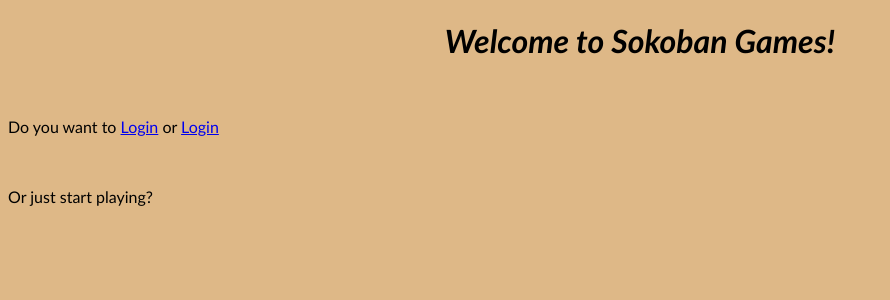
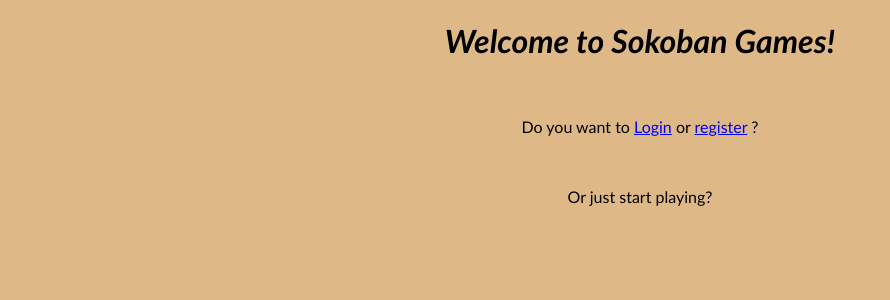
Before and after one commit to 22856226/CITS3403project, a Python web app: template app/templates/home.html in a window 1280 px wide. Shown: the top 300 px of the page, without its empty margins (0-890 px from the left). Run offline with Jinja, Linux system fonts and the light colour scheme; the template is opened without the code that fills it, so the values that code supplies are empty.

Commit message:
Update home.html
Add some style

```diff
--- a/app/templates/home.html
+++ b/app/templates/home.html
@@ -7,10 +7,10 @@
     <body>
         <h1 style="font-style: italic;text-align: center;">Welcome to Sokoban Games!</h1>
         <br>
-        <p>Do you want to <a href="{{ url_for('login') }}">Login</a>
-            or <a href="{{ url_for('register') }}">Login</a>
+        <p style="text-align: center">Do you want to <a href="{{ url_for('login') }}">Login</a>
+            or <a href="{{ url_for('register') }}">register</a> ?
         </p>
         <br>
-        <p>Or just start playing?</p>
+        <p style="text-align: center">Or just start playing?</p>
     </body>
 </html>
```
